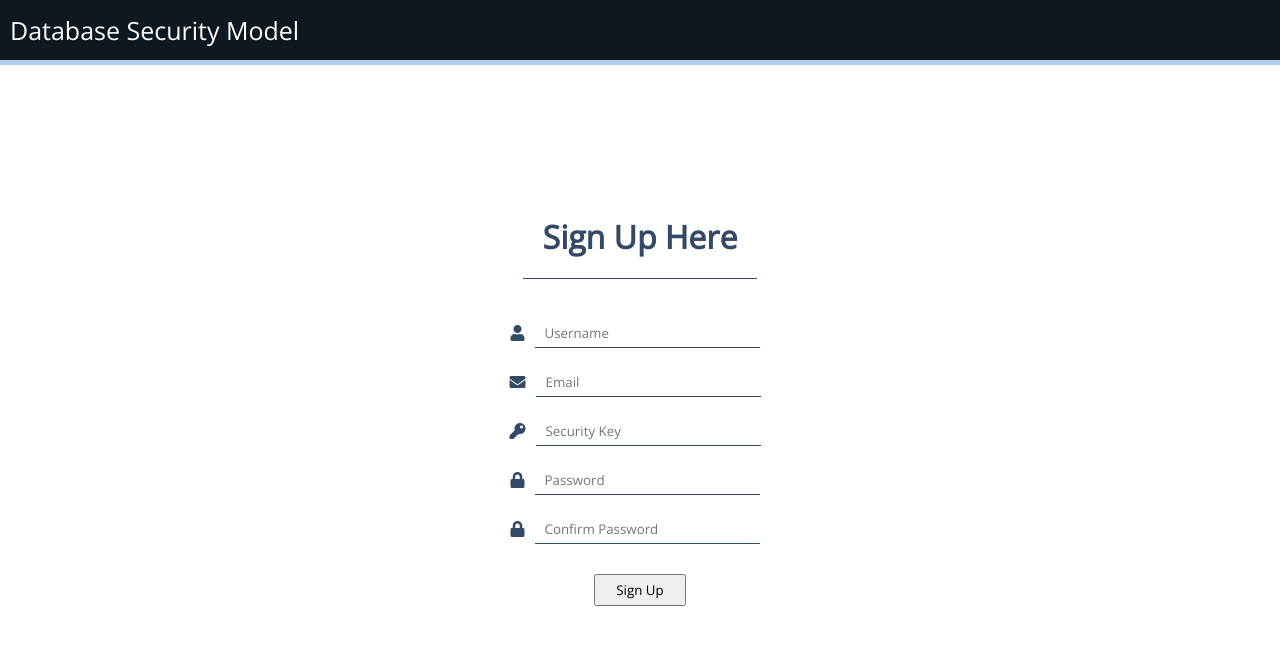
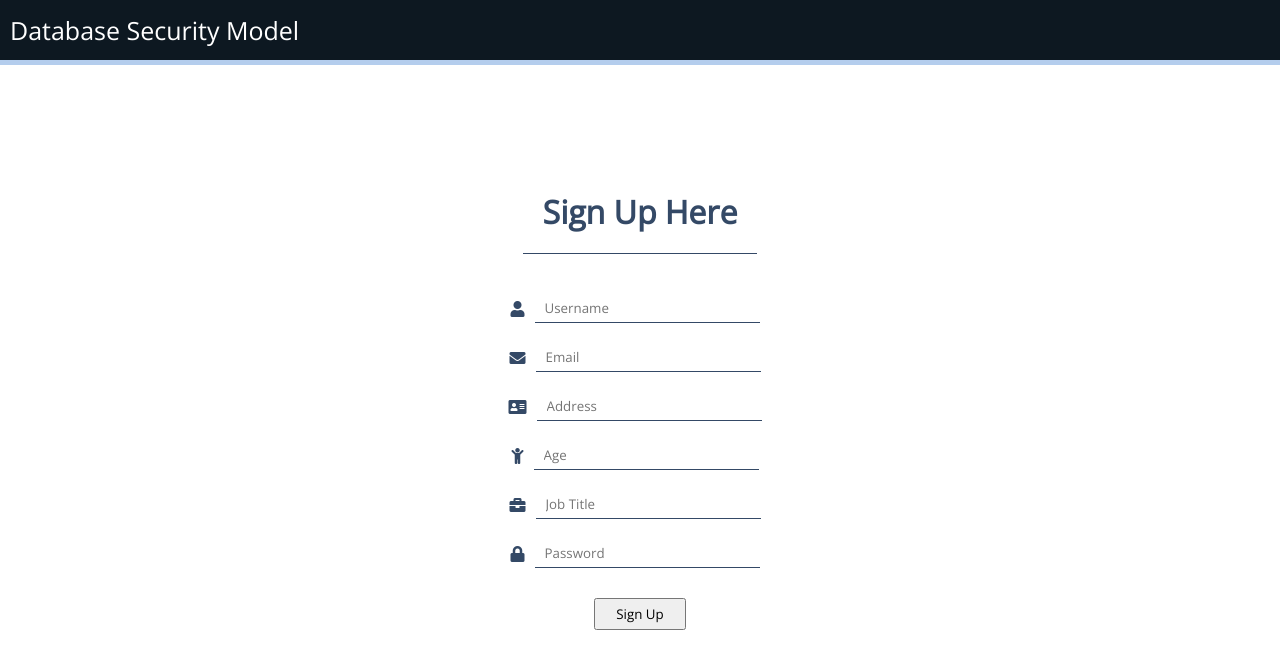
Before and after one commit to Daniel-Hinz/Database-Security-Visualizer, a Flask app: page /signup in a window 1280 px wide. Shown: the top 669 px of the page. Run offline with Flask 2, Linux system fonts and the light colour scheme.

Commit message:
updated signup fields

```diff
--- a/templates/signup.html
+++ b/templates/signup.html
@@ -39,22 +39,27 @@
 
       <div class="input-wrapper">
         <i class="fas fa-envelope"></i>
-        <input type="text" placeholder="Email" name="Email" class="text">
+        <input type="text" placeholder="Email" name="email" class="text">
       </div>
 
       <div class="input-wrapper">
-        <i class="fas fa-key"></i>
-        <input type="text" placeholder="Security Key" name="Security Key" class="text">
+        <i class="fas fa-address-card"></i>
+        <input type="text" placeholder="Address" name="address" class="text">
+      </div>
+
+      <div class="input-wrapper">
+        <i class="fas fa-child"></i>
+        <input type="text" placeholder="Age" name="age" class="text">
+      </div>
+
+      <div class="input-wrapper">
+        <i class="fas fa-briefcase"></i>
+        <input type="text" placeholder="Job Title" name="job" class="text">
       </div>
 
       <div class="input-wrapper">
         <i class="fas fa-lock"></i>
-        <input type="text" placeholder="Password" name="Password" class="text">
-      </div>
-
-      <div class="input-wrapper">
-        <i class="fas fa-lock"></i>
-        <input type="text" placeholder="Confirm Password" name="Confirm" class="text">
+        <input type="text" placeholder="Password" name="password" class="text">
       </div>
 
       <input type="submit" value="Sign Up" class="button">
```
